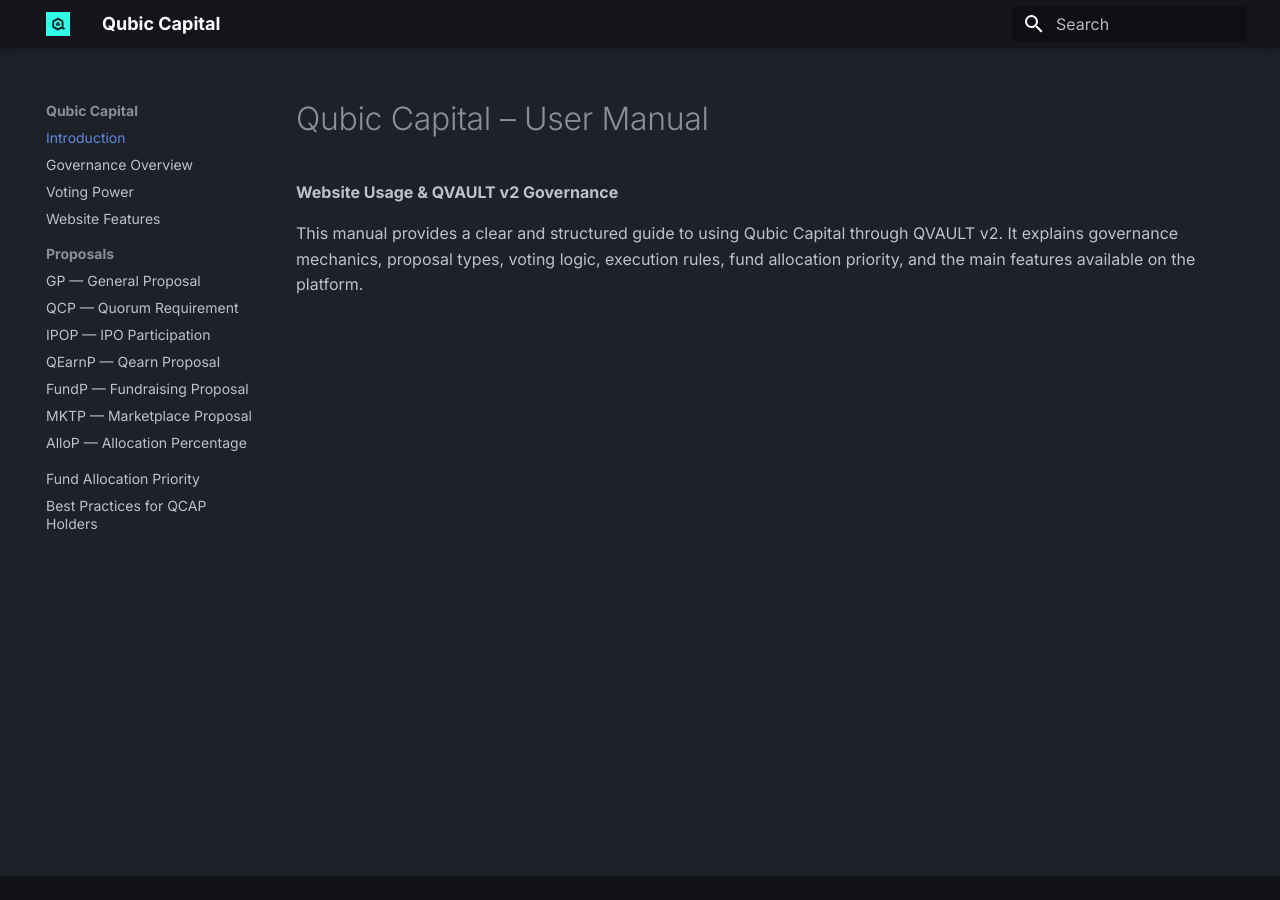
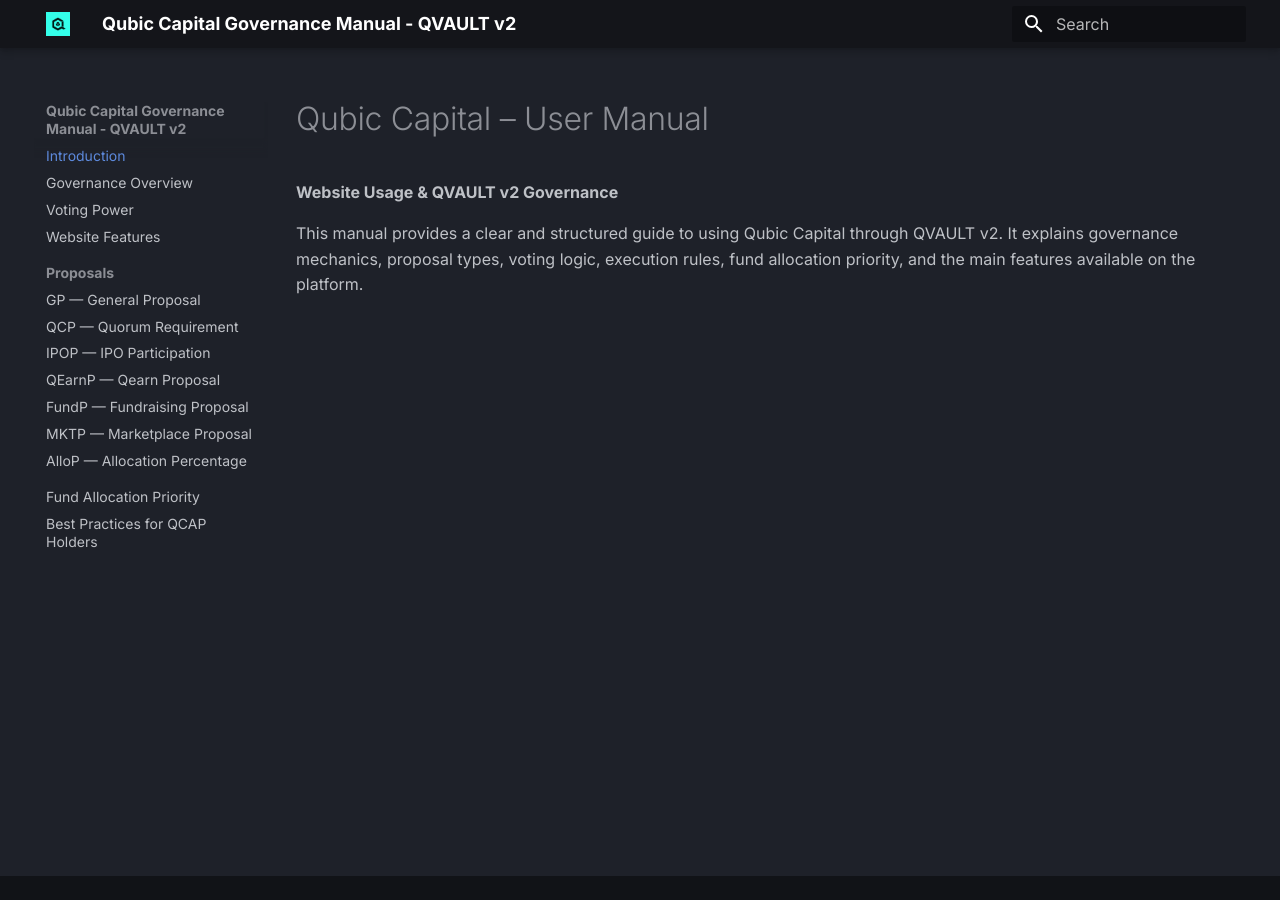
Before and after one commit to HermanToothrot10/qubic-capital-manual, an MkDocs documentation site: the page built from docs/index.md, in a window 1280 px wide. Built offline with MkDocs 1.6.1 and Material for MkDocs 9.7.7, drawn with Linux system fonts in a browser that asks for light colours.

Commit message:
Update mkdocs.yml

```diff
--- a/mkdocs.yml
+++ b/mkdocs.yml
@@ -1,4 +1,4 @@
-site_name: Qubic Capital
+site_name: Qubic Capital Governance Manual - QVAULT v2
 site_description: Governance Manual – QVAULT v2
 
 theme:
```
